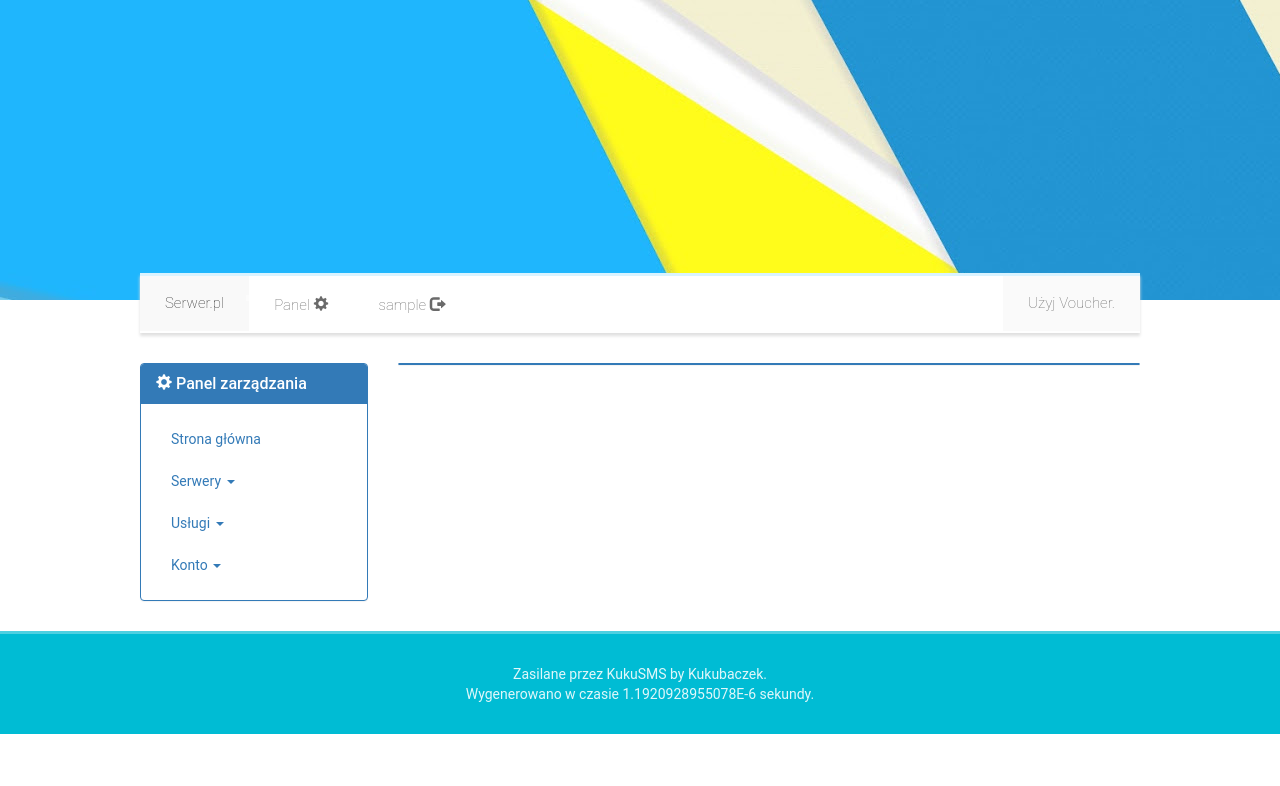
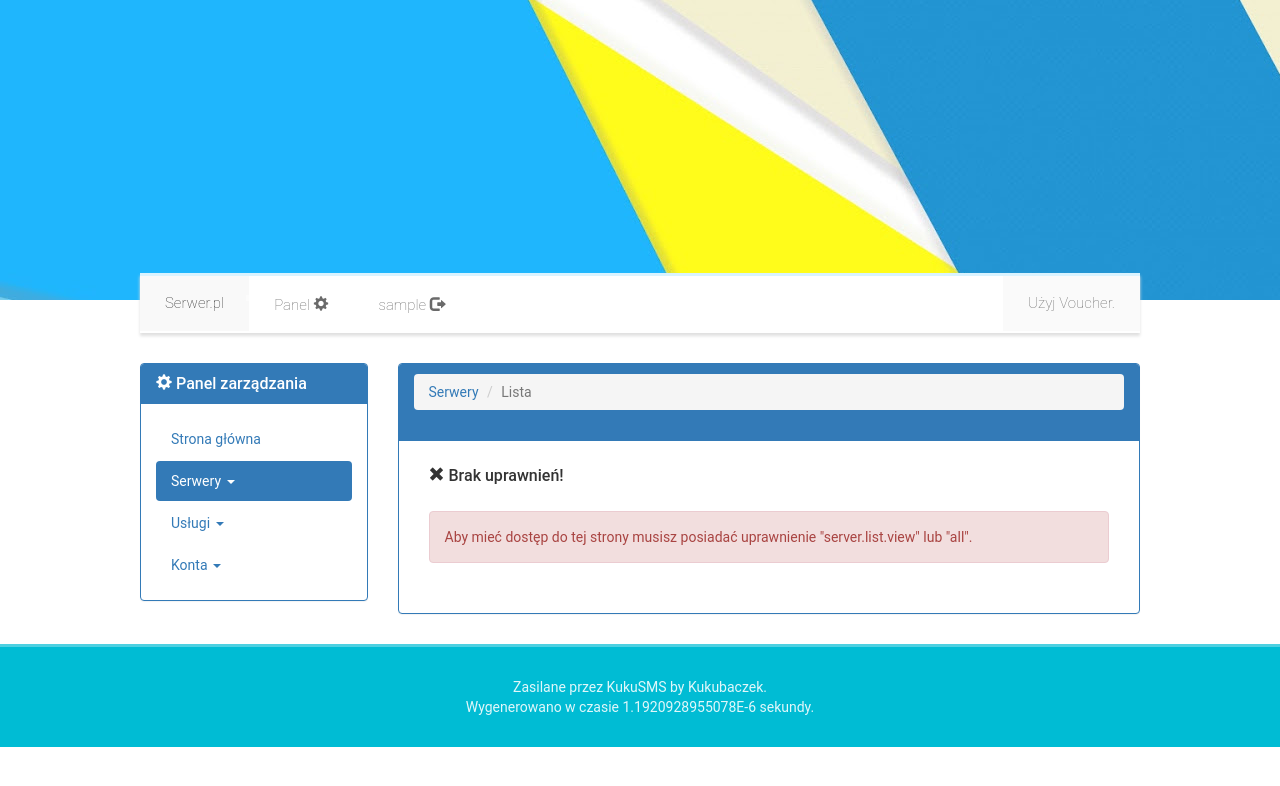
Before and after one commit to kukubaczek/KukuShop, a PHP site: page /KukuShop/panel/index.php?page=serverList in a window 1280 px wide. Shown: the top 786 px of the page. Run offline with PHP 8.4, Linux system fonts and the light colour scheme; the visitor is signed in with stand-in values (Sample User, id 1); tables that the repository leaves empty or names only in its code hold one stand-in row (values such as "Sample post"); some libraries are stand-ins or nearby versions.

Commit message:
Dodano listę serwerów do panelu
System permisji nadal nie działa :(

```diff
--- a/www/panel/func/hasPerm.php
+++ b/www/panel/func/hasPerm.php
@@ -1,5 +1,5 @@
 <?php
-	function hasPermission($perms){
+	function hasPermission( $string ){
 
   		include ('../config/mysql.php');
 
@@ -11,11 +11,10 @@
 		if ($result->num_rows > 0) {
 			while($row = $result->fetch_assoc()) {
 				if($row['permissions'] == "all") return true;
-				if(strpos($row['permissions'], $perms)){
-					return true;
-				}else{
-					return false;
-				}
+				$pos = strpos($row['permissions'], $string);
+
+				return false;
+
 			}
 		}else{
 			return false;
--- a/www/panel/index.php
+++ b/www/panel/index.php
@@ -25,14 +25,14 @@
 						        echo('"><a href="index.php">Strona główna</a></li>
 						        <li class="dropdown');
 
-						        if($_GET['page'] == "serverAdd"){
+						        if($_GET['page'] == "serverAdd" || $_GET['page'] == "serverList"  ){
 							        echo(' active');
 							    }
 
 						        echo('">
 						          <a class="dropdown-toggle" data-toggle="dropdown" href="#">Serwery <span class="caret"></span></a>
 						          <ul class="dropdown-menu">
-						            <li><a href="#">Lista</a></li>
+						            <li><a href="?page=serverList">Lista</a></li>
 						            <li><a href="?page=serverAdd">Dodaj</a></li>
 						            <li><a href="#">Edytuj</a></li>
 						          </ul>
@@ -53,8 +53,9 @@
 							    }
 
 						        echo('">
-						          <a class="dropdown-toggle" data-toggle="dropdown" href="#">Konto <span class="caret"></span></a>
+						          <a class="dropdown-toggle" data-toggle="dropdown" href="#">Konta <span class="caret"></span></a>
 						          <ul class="dropdown-menu">
+						            <li><a href="?page=accountmanager">Zarządzaj kontami</a></li>
 						            <li><a href="?page=changepass">Zmień hasło</a></li>
 						            <li><a href="logout.php">Wyloguj</a></li>
 						          </ul>
@@ -96,6 +97,26 @@
 								<div class="panel-body">
 
 									Witaj w panelu administratora!
+
+								</div>
+							</div>
+								');
+						}elseif($_GET['page'] == "serverList"){
+							echo('
+							  <div class="panel-heading">
+									<ol class="breadcrumb">
+									  <li><a>Serwery</a></li>
+									  <li class="active">Lista</li>
+									</ol>
+								</div>
+								<div class="panel-body">
+
+									');
+
+									include_once ('parts/list_server.php');
+									getServerList();
+
+									echo('
 
 								</div>
 							</div>
--- a/www/panel/parts/add_server.php
+++ b/www/panel/parts/add_server.php
@@ -3,7 +3,7 @@
 	function getAddServer(){
 
 		include('func/hasPerm.php');
-		if(hasPermission("kukubaczek", "addServer")){
+		if(hasPermission("addServer")){
 
 
 
--- /dev/null
+++ b/www/panel/parts/list_server.php
@@ -0,0 +1,84 @@
+<?php
+
+	function getServerList(){
+
+		include('func/hasPerm.php');
+		$perms = "server.list.view";
+		if(hasPermission($perms) == false){
+
+			echo('
+
+			  <div class="panel-heading"><h3 class="panel-title"><span class="glyphicon glyphicon-remove" aria-hidden="true"></span>  Brak uprawnień!</h3></div>
+
+				<div class="panel-body">
+
+					<div class="alert alert-danger" role="alert">
+					  Aby mieć dostęp do tej strony musisz posiadać uprawnienie "server.list.view" lub "all".
+					</div>
+
+				</div>
+			</div>
+
+			');
+		}else{
+
+			echo('
+	  <table class="table table-striped">
+	    <thead>
+	      <tr>
+	        <th>Nazwa</th>
+	        <th>ID</th>
+	        <th>IP</th>
+	        <th>QUERY</th>
+	        <th>RCON</th>
+	        <th>Hasło RCON</th>
+	        <th>Edycja</th>
+	      </tr>
+	    </thead>
+	    <tbody>
+	    ');
+
+  		include ('../config/mysql.php');
+
+		$sql = sprintf("SELECT * FROM servers");
+
+		$result = $conn->query($sql);
+
+		if ($result->num_rows > 0) {
+			while($row = $result->fetch_assoc()) {
+
+			echo('
+
+	      <tr>
+	        <td>'.$row['nazwa'].'</td>
+	        <td>'.$row['server_id'].'</td>
+	        <td>'.$row['ip'].'</td>
+	        <td>'.$row['port_query'].'</td>
+	        <td>'.$row['port_rcon'].'</td>
+	        <td>'.$row['pasw_rcon'].'</td>
+	        <td>
+
+				<div class="btn-group" role="group" aria-label="...">
+				  <button type="button" class="btn btn-danger">Usuń</button>
+				  <button type="button" class="btn btn-default">Edytuj</button>
+				</div>
+
+	        </td>
+	      </tr>
+
+			');
+
+			}
+		}else{
+			echo('Brak serwerów w bazie danych!');
+		}
+
+	    echo('
+	    </tbody>
+	  </table>
+			');
+
+		}
+	}
+
+?>
```
